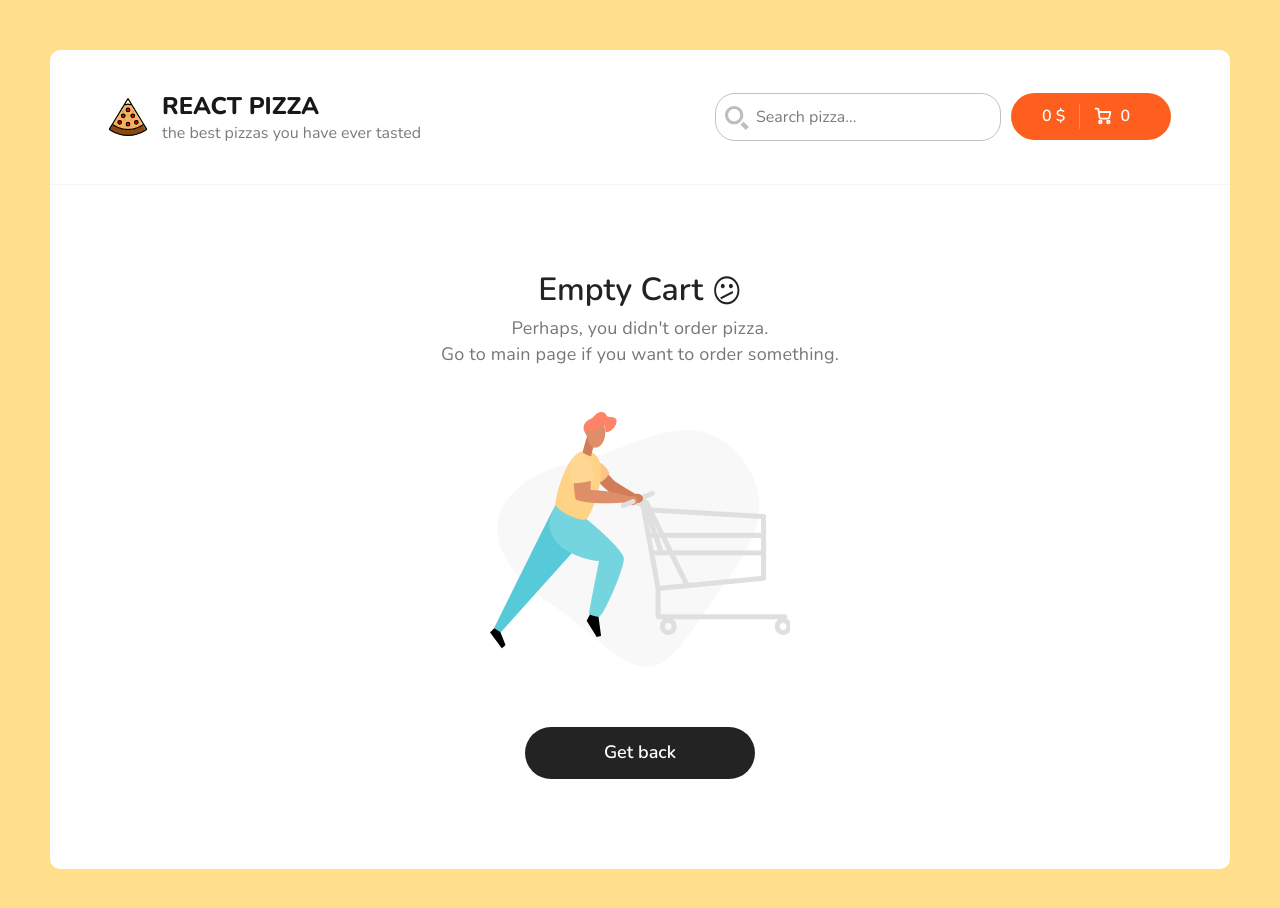
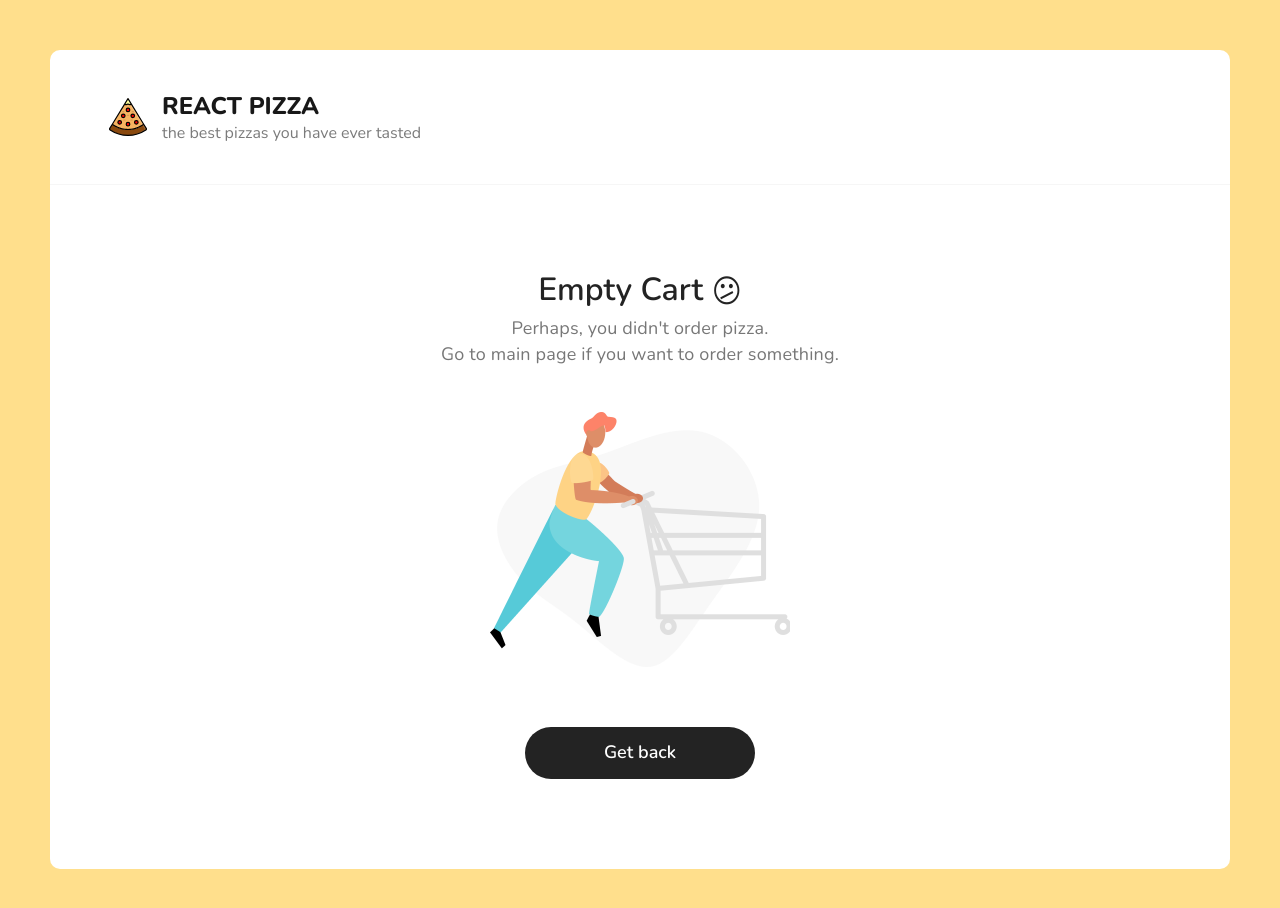
Before and after one commit to Shy11er/react-pizza, a React (Create React App) app: page /cart in a window 1280 px wide. Shown: the top 908 px of the page. Built offline with nearby package versions, Linux system fonts and the light colour scheme.

Commit message:
useLocation

```diff
--- a/src/components/Header.jsx
+++ b/src/components/Header.jsx
@@ -1,5 +1,5 @@
 import React from "react";
-import { Link } from "react-router-dom";
+import { Link, useLocation } from "react-router-dom";
 import { useSelector } from "react-redux";
 
 import Search from "./Search";
@@ -9,6 +9,8 @@ import { selectCart } from "../redux/slices/cartSlice";
 
 export default function Header() {
   const { totalPrice, items } = useSelector(selectCart);
+
+  const location = useLocation();
 
   const total = items.reduce((sum, item) => sum + item.count, 0);
 
@@ -25,6 +27,8 @@ export default function Header() {
           </div>
         </Link>
         <div className="header_right">
+          {location.pathname !== "/cart" && (
+            <>
               <Search />
               <div className="header__cart">
                 <Link to="/cart" className="button button--cart">
@@ -62,6 +66,8 @@ export default function Header() {
                   <span>{total}</span>
                 </Link>
               </div>
+            </>
+          )}
         </div>
       </div>
     </div>
--- a/src/pages/Home.jsx
+++ b/src/pages/Home.jsx
@@ -1,7 +1,7 @@
 import React from "react";
 import { useSelector, useDispatch } from "react-redux";
 import qs from "qs";
-import { useNavigate } from "react-router-dom";
+import { useNavigate, useLocation } from "react-router-dom";
 
 import Categories from "../components/Categories";
 import Sort, { sorts } from "../components/Sort";
@@ -20,6 +20,7 @@ import {
 import { fetchPizzas } from "../redux/slices/pizzasSlice";
 
 const Home = () => {
+  const location = useLocation();
   const dispatch = useDispatch();
   const navigate = useNavigate();
   const isSearch = React.useRef(false);
@@ -32,8 +33,8 @@ const Home = () => {
   );
 
   React.useEffect(() => {
-    if (window.location.search) {
-      const params = qs.parse(window.location.search.substring(1));
+    if (location.search) {
+      const params = qs.parse(location.search.substring(1));
 
       const sort = sorts.find(
         (obj) => obj.sortProperty === params.sortProperty
@@ -106,8 +107,9 @@ const Home = () => {
     >
       <div className="content">
         <div className="container">
-          {items.length === 0 ? (<NothingWasFound />) : (
-            status === "error" ? (
+          {items.length === 0 ? (
+            <NothingWasFound />
+          ) : status === "error" ? (
             <div className="empty_home">
               <h2>An error has occurred🥺</h2>
               <p>Failed to get pizzas</p>
@@ -120,9 +122,12 @@ const Home = () => {
               </div>
               <h2 className="content__title">All pizzas</h2>
               <div className="content__items">{renderItems()}</div>
-                { items.length === 0 ? (<></>) : <Pagination onClickCurrentPage={onClickCurrentPage} />}
+              {items.length === 0 ? (
+                <></>
+              ) : (
+                <Pagination onClickCurrentPage={onClickCurrentPage} />
+              )}
             </>
-            )
           )}
         </div>
       </div>
```
Lines whose indentation alone changed are shown as unchanged.
